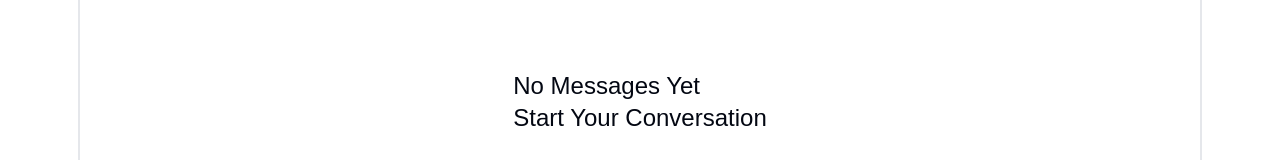
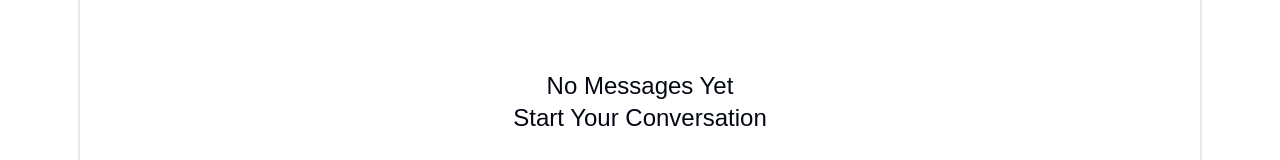
Before and after one commit to Khushil-21/Edith...Your-AI-Companion, a Next.js app: page / in a window 1280 px wide. Shown: the part 263-423 px from the top of the page. Built offline with nearby package versions, Linux system fonts and the light colour scheme.

Commit message:
empty conversation

```diff
--- a/src/components/ChatArea.jsx
+++ b/src/components/ChatArea.jsx
@@ -91,10 +91,11 @@ export default function ChatArea() {
 								</div>
 							</div>
 						);
-					}) : <div className="w-full h-[500px] text-2xl flex justify-center items-center">
-						No Messages Yet
-						<br></br>
-						Start Your Conversation
+					}) : <div className="w-full h-[500px] text-2xl flex flex-col justify-center items-center">
+						<span>No Messages Yet</span>
+						<span>Start Your Conversation</span>
+
+
 					</div>
 
 				}
```
